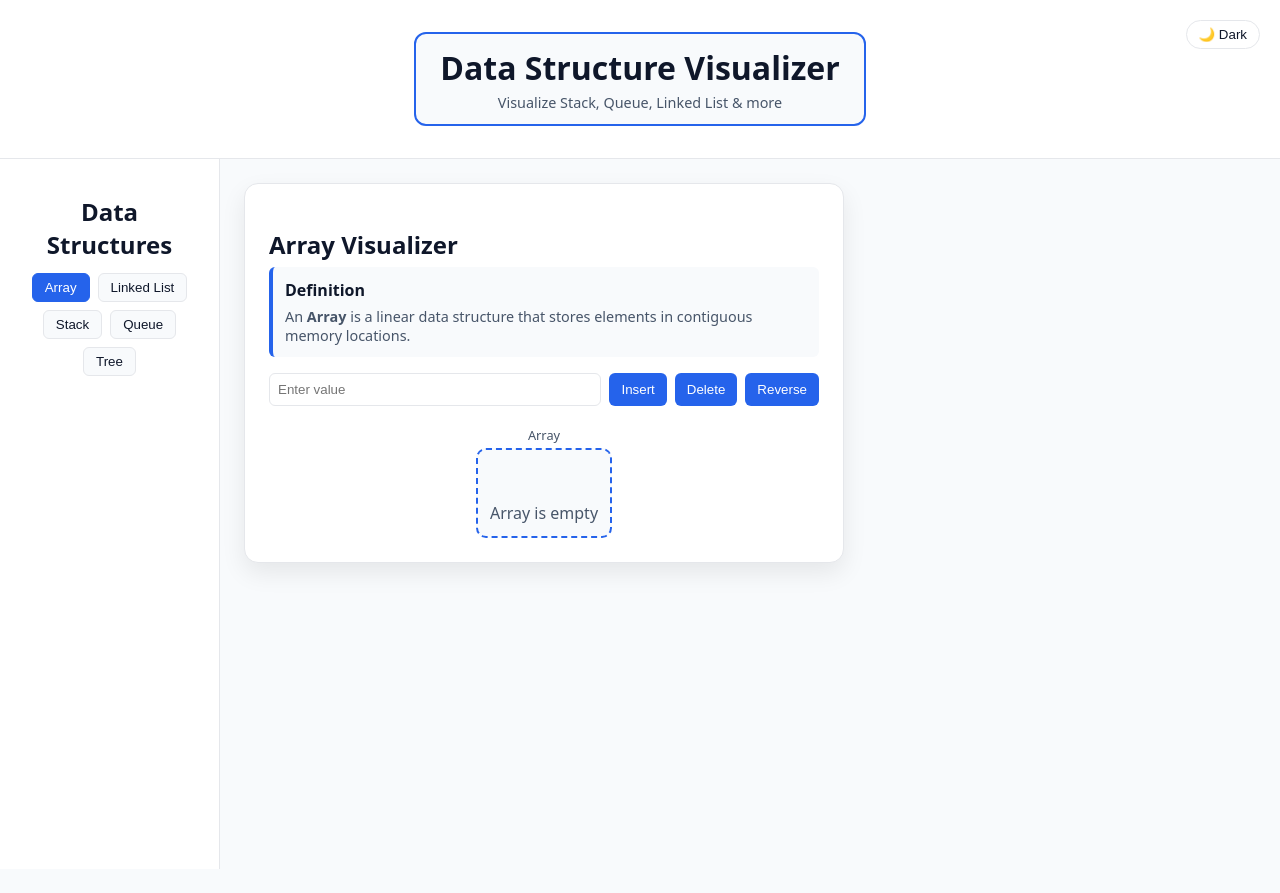
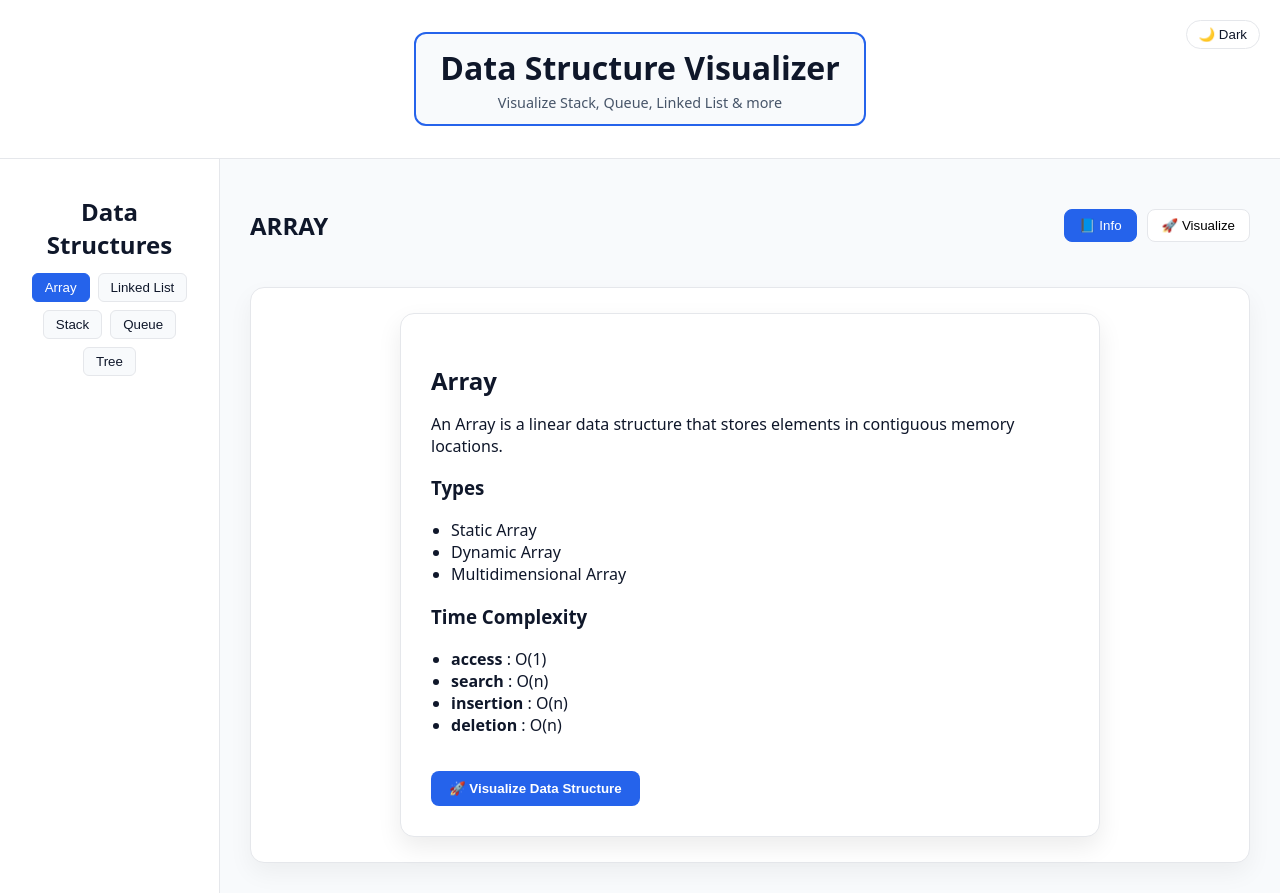
Before and after one commit to AshishKr-04/data-structure-visualizer, a React (Vite) app: page / in a window 1280 px wide. Before the commit the page ends 869 px from the top, so only its background shows below. Built offline with nearby package versions, Linux system fonts and the light colour scheme.

Commit message:
Make Dashboard like ui and some final touches

```diff
--- a/src/App.jsx
+++ b/src/App.jsx
@@ -1,33 +1,82 @@
 import { useState, useEffect } from "react";
 import Navbar from "./components/Navbar";
 import Sidebar from "./components/Sidebar";
+import DSInfo from "./components/DSInfo";
+import ArrayVisualizer from "./components/ArrayVisualizer";
+import LinkedListVisualizer from "./components/LinkedListVisualizer";
 import StackVisualizer from "./components/StackVisualizer";
 import QueueVisualizer from "./components/QueueVisualizer";
-import LinkedListVisualizer from "./components/LinkedListVisualizer";
-import ArrayVisualizer from "./components/ArrayVisualizer";
 import TreeVisualizer from "./components/TreeVisualizer";
 
 function App() {
-  const [activeDS, setActiveDS] = useState("array"); // 👈 default changed
+  const [activeDS, setActiveDS] = useState("array");
+  const [viewMode, setViewMode] = useState("info"); // info | visualize
   const [theme, setTheme] = useState("light");
 
   useEffect(() => {
     document.body.setAttribute("data-theme", theme);
   }, [theme]);
 
+  const renderVisualizer = () => {
+    switch (activeDS) {
+      case "array":
+        return <ArrayVisualizer />;
+      case "linkedlist":
+        return <LinkedListVisualizer />;
+      case "stack":
+        return <StackVisualizer />;
+      case "queue":
+        return <QueueVisualizer />;
+      case "tree":
+        return <TreeVisualizer />;
+      default:
+        return null;
+    }
+  };
+
   return (
     <>
       <Navbar theme={theme} setTheme={setTheme} />
 
-      <div className="app-layout">
-        <Sidebar activeDS={activeDS} setActiveDS={setActiveDS} />
+      <div className="dashboard">
+        <Sidebar
+          activeDS={activeDS}
+          setActiveDS={(ds) => {
+            setActiveDS(ds);
+            setViewMode("info"); // always reset to info
+          }}
+        />
 
-        <main className="content">
-          {activeDS === "array" && <ArrayVisualizer />}
-          {activeDS === "linkedlist" && <LinkedListVisualizer />}
-          {activeDS === "stack" && <StackVisualizer />}
-          {activeDS === "queue" && <QueueVisualizer />}
-          {activeDS === "tree" && <TreeVisualizer />}
+        <main className="main-panel">
+          {/* Header Section */}
+          <div className="panel-header">
+            <h2>{activeDS.toUpperCase()}</h2>
+
+            <div className="view-switch">
+              <button
+                className={viewMode === "info" ? "active" : ""}
+                onClick={() => setViewMode("info")}
+              >
+                📘 Info
+              </button>
+
+              <button
+                className={viewMode === "visualize" ? "active" : ""}
+                onClick={() => setViewMode("visualize")}
+              >
+                🚀 Visualize
+              </button>
+            </div>
+          </div>
+
+          {/* Content Area */}
+          <div className="panel-content">
+            {viewMode === "info" && (
+              <DSInfo activeDS={activeDS} />
+            )}
+
+            {viewMode === "visualize" && renderVisualizer()}
+          </div>
         </main>
       </div>
     </>
--- a/src/components/ArrayVisualizer.jsx
+++ b/src/components/ArrayVisualizer.jsx
@@ -1,6 +1,6 @@
 import { useState } from "react";
 
-function ArrayVisualizer() {
+function ArrayVisualizer({ setShowVisualizer }) {
   const [array, setArray] = useState([]);
   const [input, setInput] = useState("");
   const [message, setMessage] = useState("");
@@ -73,6 +73,7 @@ function ArrayVisualizer() {
 
   return (
     <div className="stack-card">
+
       <h2>Array Visualizer</h2>
 
       {/* Definition */}
--- /dev/null
+++ b/src/components/DSInfo.jsx
@@ -0,0 +1,133 @@
+function DSInfo({ activeDS, onVisualize }) {
+
+  const getInfo = () => {
+    switch (activeDS) {
+
+      case "array":
+        return {
+          title: "Array",
+          definition:
+            "An Array is a linear data structure that stores elements in contiguous memory locations.",
+          types: [
+            "Static Array",
+            "Dynamic Array",
+            "Multidimensional Array"
+          ],
+          complexity: {
+            access: "O(1)",
+            search: "O(n)",
+            insertion: "O(n)",
+            deletion: "O(n)"
+          }
+        };
+
+      case "linkedlist":
+        return {
+          title: "Linked List",
+          definition:
+            "A Linked List is a linear structure where elements are connected using pointers.",
+          types: [
+            "Singly Linked List",
+            "Doubly Linked List",
+            "Circular Linked List"
+          ],
+          complexity: {
+            access: "O(n)",
+            search: "O(n)",
+            insertion: "O(1)",
+            deletion: "O(1)"
+          }
+        };
+
+      case "stack":
+        return {
+          title: "Stack",
+          definition:
+            "A Stack is a linear data structure that follows LIFO (Last In First Out).",
+          types: [
+            "Array-based Stack",
+            "Linked List Stack"
+          ],
+          complexity: {
+            push: "O(1)",
+            pop: "O(1)",
+            peek: "O(1)"
+          }
+        };
+
+      case "queue":
+        return {
+          title: "Queue",
+          definition:
+            "A Queue follows FIFO (First In First Out).",
+          types: [
+            "Simple Queue",
+            "Circular Queue",
+            "Deque",
+            "Priority Queue"
+          ],
+          complexity: {
+            enqueue: "O(1)",
+            dequeue: "O(1)"
+          }
+        };
+
+      case "tree":
+        return {
+          title: "Tree",
+          definition:
+            "A Tree is a hierarchical data structure consisting of nodes.",
+          types: [
+            "Binary Tree",
+            "Binary Search Tree",
+            "AVL Tree",
+            "Heap",
+            "Trie"
+          ],
+          complexity: {
+            insertion: "O(log n)",
+            deletion: "O(log n)",
+            traversal: "O(n)"
+          }
+        };
+
+      default:
+        return {};
+    }
+  };
+
+  const info = getInfo();
+
+  return (
+    <div className="info-card">
+      <h2>{info.title}</h2>
+
+      <p>{info.definition}</p>
+
+      <h3>Types</h3>
+      <ul>
+        {info.types?.map((type, index) => (
+          <li key={index}>{type}</li>
+        ))}
+      </ul>
+
+      <h3>Time Complexity</h3>
+      <ul>
+        {Object.entries(info.complexity || {}).map(([key, value]) => (
+          <li key={key}>
+            <strong>{key}</strong> : {value}
+          </li>
+        ))}
+      </ul>
+
+      <button
+        className="visualize-btn"
+        onClick={onVisualize}
+      >
+        🚀 Visualize Data Structure
+      </button>
+    </div>
+  );
+}
+
+export default DSInfo;
--- a/src/components/LinkedListVisualizer.jsx
+++ b/src/components/LinkedListVisualizer.jsx
@@ -99,6 +99,7 @@ function LinkedListVisualizer() {
 
     return (
         <div className="stack-card">
+
             <h2>Linked List Visualizer</h2>
 
             {/* Definition */}
--- a/src/components/TreeVisualizer.jsx
+++ b/src/components/TreeVisualizer.jsx
@@ -5,10 +5,10 @@ function TreeVisualizer() {
   const [root, setRoot] = useState(null); // Binary Tree
   const [bstFromBinary, setBstFromBinary] = useState(null);
   const [bstDirect, setBstDirect] = useState(null);
+  const [showBST, setShowBST] = useState(false);
 
   const [input, setInput] = useState("");
   const [message, setMessage] = useState("");
-  const [showBST, setShowBST] = useState(false);
 
   const [deletingValue, setDeletingValue] = useState(null);
 
@@ -17,18 +17,18 @@ function TreeVisualizer() {
   const [traversalType, setTraversalType] = useState("");
   const [isTraversing, setIsTraversing] = useState(false);
 
-  /* =========================================
+  /* ===============================
      RESET TRAVERSAL
-  ========================================= */
+  =============================== */
   const resetTraversal = () => {
     setTraversalOutput([]);
     setTraversalType("");
     setIsTraversing(false);
   };
 
-  /* =========================================
-     INSERT BINARY TREE (LEVEL ORDER)
-  ========================================= */
+  /* ===============================
+     BINARY INSERT (LEVEL ORDER)
+  =============================== */
   const insertBinary = () => {
     if (!input.trim()) return;
 
@@ -59,64 +59,11 @@ function TreeVisualizer() {
 
     setRoot({ ...root });
     setInput("");
-    setMessage(`Inserted ${value} in Binary Tree`);
   };
 
-  /* =========================================
-     DELETE BINARY TREE
-  ========================================= */
-  const deleteBinary = async () => {
-    if (!input.trim()) return;
-
-    const value = Number(input);
-    if (!root) return;
-
-    setDeletingValue(value);
-    setMessage(`Deleting ${value}...`);
-
-    await new Promise((res) => setTimeout(res, 800));
-
-    let nodeToDelete = null;
-    let deepestNode = null;
-    let parentOfDeepest = null;
-
-    const queue = [{ node: root, parent: null }];
-
-    while (queue.length) {
-      const { node, parent } = queue.shift();
-
-      if (node.value === value) nodeToDelete = node;
-
-      if (node.left) queue.push({ node: node.left, parent: node });
-      if (node.right) queue.push({ node: node.right, parent: node });
-
-      deepestNode = node;
-      parentOfDeepest = parent;
-    }
-
-    if (!nodeToDelete) {
-      setDeletingValue(null);
-      setMessage("Value not found");
-      return;
-    }
-
-    nodeToDelete.value = deepestNode.value;
-
-    if (parentOfDeepest) {
-      if (parentOfDeepest.left === deepestNode)
-        parentOfDeepest.left = null;
-      else parentOfDeepest.right = null;
-    } else setRoot(null);
-
-    setRoot({ ...root });
-    setDeletingValue(null);
-    setInput("");
-    setMessage(`Deleted ${value}`);
-  };
-
-  /* =========================================
-     INSERT BST
-  ========================================= */
+  /* ===============================
+     BST INSERT (Standalone)
+  =============================== */
   const insertBST = () => {
     if (!input.trim()) return;
 
@@ -135,57 +82,16 @@ function TreeVisualizer() {
 
     setBstDirect((prev) => insertNode(prev, value));
     setInput("");
-    setMessage(`Inserted ${value} in BST`);
   };
 
-  /* =========================================
-     DELETE BST
-  ========================================= */
-  const deleteBST = async () => {
-    if (!input.trim()) return;
-
-    const value = Number(input);
-    if (!bstDirect) return;
-
-    setDeletingValue(value);
-    setMessage(`Deleting ${value}...`);
-
-    await new Promise((res) => setTimeout(res, 800));
-
-    const deleteNode = (node, value) => {
-      if (!node) return null;
-
-      if (value < node.value)
-        node.left = deleteNode(node.left, value);
-      else if (value > node.value)
-        node.right = deleteNode(node.right, value);
-      else {
-        if (!node.left && !node.right) return null;
-        if (!node.left) return node.right;
-        if (!node.right) return node.left;
-
-        let successor = node.right;
-        while (successor.left) successor = successor.left;
-
-        node.value = successor.value;
-        node.right = deleteNode(node.right, successor.value);
-      }
-      return node;
-    };
-
-    setBstDirect((prev) => deleteNode(prev, value));
-    setDeletingValue(null);
-    setInput("");
-    setMessage(`Deleted ${value}`);
-  };
-
-  /* =========================================
+  /* ===============================
      BUILD BST FROM BINARY
-  ========================================= */
+  =============================== */
   const buildBSTFromBinary = () => {
     if (!root) return;
 
     const values = [];
+
     const collect = (node) => {
       if (!node) return;
       values.push(node.value);
@@ -199,10 +105,12 @@ function TreeVisualizer() {
 
     const insertNode = (node, value) => {
       if (!node) return { value, left: null, right: null };
+
       if (value < node.value)
         node.left = insertNode(node.left, value);
       else if (value > node.value)
         node.right = insertNode(node.right, value);
+
       return node;
     };
 
@@ -214,12 +122,59 @@ function TreeVisualizer() {
     setMessage("BST built from Binary Tree");
   };
 
-  /* =========================================
-     TRAVERSALS
-  ========================================= */
+  /* ===============================
+     DELETE (BST STYLE)
+  =============================== */
+  const deleteNode = async () => {
+    if (!input.trim()) return;
+
+    const value = Number(input);
+    setDeletingValue(value);
+    setMessage(`Deleting ${value}...`);
+
+    await new Promise((res) => setTimeout(res, 800));
+
+    const remove = (node, value) => {
+      if (!node) return null;
+
+      if (value < node.value)
+        node.left = remove(node.left, value);
+      else if (value > node.value)
+        node.right = remove(node.right, value);
+      else {
+        if (!node.left && !node.right) return null;
+        if (!node.left) return node.right;
+        if (!node.right) return node.left;
+
+        let successor = node.right;
+        while (successor.left)
+          successor = successor.left;
+
+        node.value = successor.value;
+        node.right = remove(node.right, successor.value);
+      }
+
+      return node;
+    };
+
+    if (treeMode === "binary")
+      setRoot((prev) => remove(prev, value));
+    else
+      setBstDirect((prev) => remove(prev, value));
+
+    setDeletingValue(null);
+    setInput("");
+    setMessage(`Deleted ${value}`);
+  };
+
+  /* ===============================
+     TRAVERSAL
+  =============================== */
   const startTraversal = async (type) => {
     const currentRoot =
-      treeMode === "binary" ? root : bstDirect;
+      treeMode === "binary"
+        ? root
+        : bstDirect;
 
     if (!currentRoot) return;
 
@@ -228,6 +183,7 @@ function TreeVisualizer() {
     setIsTraversing(true);
 
     const result = [];
+
     const delay = () =>
       new Promise((res) => setTimeout(res, 500));
 
@@ -265,9 +221,22 @@ function TreeVisualizer() {
     setIsTraversing(false);
   };
 
-  /* =========================================
-     TREE RENDER
-  ========================================= */
+  const getTraversalExplanation = () => {
+    switch (traversalType) {
+      case "inorder":
+        return "Traversal Pattern: Left → Node → Right";
+      case "preorder":
+        return "Traversal Pattern: Node → Left → Right";
+      case "postorder":
+        return "Traversal Pattern: Left → Right → Node";
+      default:
+        return "";
+    }
+  };
+
+  /* ===============================
+     RENDER TREE
+  =============================== */
   const renderTree = (node) => {
     if (!node) return null;
 
@@ -278,8 +247,8 @@ function TreeVisualizer() {
         <div
           className="tree-circle"
           style={{
-            backgroundColor: isDeleting ? "#ff4d4d" : "#2d6cdf",
-            transition: "0.3s ease"
+            backgroundColor: isDeleting ? "#ff4d4d" : "#2563eb",
+            transition: "0.3s"
           }}
         >
           {node.value}
@@ -295,15 +264,16 @@ function TreeVisualizer() {
 
   return (
     <div className="stack-card">
+
       <h2>Tree Visualizer</h2>
 
+      {/* MODE SWITCH */}
       <div className="ds-buttons">
         <button
           className={treeMode === "binary" ? "active" : ""}
           onClick={() => {
             setTreeMode("binary");
             resetTraversal();
-            setShowBST(false);
           }}
         >
           Binary Tree
@@ -320,6 +290,7 @@ function TreeVisualizer() {
         </button>
       </div>
 
+      {/* CONTROLS */}
       <div className="stack-controls">
         <input
           type="text"
@@ -330,12 +301,9 @@ function TreeVisualizer() {
 
         {treeMode === "binary" && (
           <>
-            <button onClick={insertBinary}>Insert</button>
-            <button onClick={deleteBinary} style={{ background: "#e74c3c" }}>
-              Delete
-            </button>
+            <button onClick={insertBinary}>Insert Binary</button>
             <button onClick={buildBSTFromBinary}>
-              Build BST
+              Build BST from Binary
             </button>
             <button onClick={() => setShowBST(!showBST)}>
               {showBST ? "Hide BST" : "Show BST"}
@@ -344,16 +312,19 @@ function TreeVisualizer() {
         )}
 
         {treeMode === "bst" && (
-          <>
-            <button onClick={insertBST}>Insert</button>
-            <button onClick={deleteBST} style={{ background: "#e74c3c" }}>
-              Delete
-            </button>
-          </>
+          <button onClick={insertBST}>Insert in BST</button>
         )}
+
+        <button
+          onClick={deleteNode}
+          style={{ backgroundColor: "#e74c3c" }}
+        >
+          Delete
+        </button>
       </div>
 
-      <div className="ds-buttons">
+      {/* TRAVERSAL BUTTONS */}
+      <div className="ds-buttons" style={{ marginTop: "15px" }}>
         <button disabled={isTraversing} onClick={() => startTraversal("inorder")}>
           Inorder
         </button>
@@ -365,6 +336,14 @@ function TreeVisualizer() {
         </button>
       </div>
 
+      {/* TRAVERSAL EXPLANATION */}
+      {traversalType && (
+        <div className="message" style={{ marginTop: "15px" }}>
+          {getTraversalExplanation()}
+        </div>
+      )}
+
+      {/* TREE DISPLAY */}
       {treeMode === "binary" && (
         <>
           <div className="tree-container">
@@ -373,7 +352,9 @@ function TreeVisualizer() {
 
           {showBST && (
             <>
-              <h3>BST (From Binary)</h3>
+              <h3 style={{ marginTop: "30px" }}>
+                BST Built From Binary
+              </h3>
               <div className="tree-container">
                 {bstFromBinary
                   ? renderTree(bstFromBinary)
@@ -386,10 +367,13 @@ function TreeVisualizer() {
 
       {treeMode === "bst" && (
         <div className="tree-container">
-          {bstDirect ? renderTree(bstDirect) : <div className="empty">BST is empty</div>}
+          {bstDirect
+            ? renderTree(bstDirect)
+            : <div className="empty">BST is empty</div>}
         </div>
       )}
 
+      {/* TRAVERSAL OUTPUT */}
       {traversalOutput.length > 0 && (
         <div className="message">
           Traversal Output: {traversalOutput.join(" → ")}
--- a/src/styles/global.css
+++ b/src/styles/global.css
@@ -510,3 +510,103 @@ button:disabled {
   color: black;
   transform: scale(1.2);
 }
+
+.info-card {
+  background: var(--card);
+  padding: 30px;
+  border-radius: 14px;
+  border: 1px solid var(--border);
+  max-width: 700px;
+  margin: auto;
+  box-shadow: 0 10px 25px rgba(0,0,0,0.08);
+}
+
+.info-card h2 {
+  margin-bottom: 10px;
+}
+
+.info-card ul {
+  padding-left: 20px;
+  margin-bottom: 15px;
+}
+
+.visualize-btn {
+  margin-top: 20px;
+  padding: 10px 18px;
+  border-radius: 8px;
+  border: none;
+  background: var(--accent);
+  color: white;
+  font-weight: bold;
+  cursor: pointer;
+  transition: 0.3s;
+}
+
+.visualize-btn:hover {
+  transform: scale(1.05);
+}
+.back-btn {
+  background: #f1f5f9;
+  border: 1px solid #cbd5e1;
+  padding: 6px 12px;
+  border-radius: 6px;
+  cursor: pointer;
+}
+
+.back-btn:hover {
+  background: #e2e8f0;
+}
+/* ===== DASHBOARD LAYOUT ===== */
+
+.dashboard {
+  display: flex;
+  min-height: calc(100vh - 80px);
+}
+
+.main-panel {
+  flex: 1;
+  padding: 30px;
+  background: var(--bg);
+}
+
+/* Header inside right panel */
+.panel-header {
+  display: flex;
+  justify-content: space-between;
+  align-items: center;
+  margin-bottom: 25px;
+}
+
+.panel-header h2 {
+  text-transform: capitalize;
+}
+
+/* View Switch Buttons */
+.view-switch {
+  display: flex;
+  gap: 10px;
+}
+
+.view-switch button {
+  padding: 8px 14px;
+  border-radius: 8px;
+  border: 1px solid var(--border);
+  background: var(--card);
+  cursor: pointer;
+  transition: 0.2s ease;
+}
+
+.view-switch button.active {
+  background: var(--accent);
+  color: white;
+  border-color: var(--accent);
+}
+
+/* Content card */
+.panel-content {
+  background: var(--card);
+  padding: 25px;
+  border-radius: 14px;
+  border: 1px solid var(--border);
+  box-shadow: 0 10px 25px rgba(0,0,0,0.05);
+}
```
Also changed, not shown: src/components/QueueVisualizer.jsx (+5 -6 lines), src/components/StackVisualizer.jsx (+4 -3 lines). Lines whose indentation alone changed are shown as unchanged.
